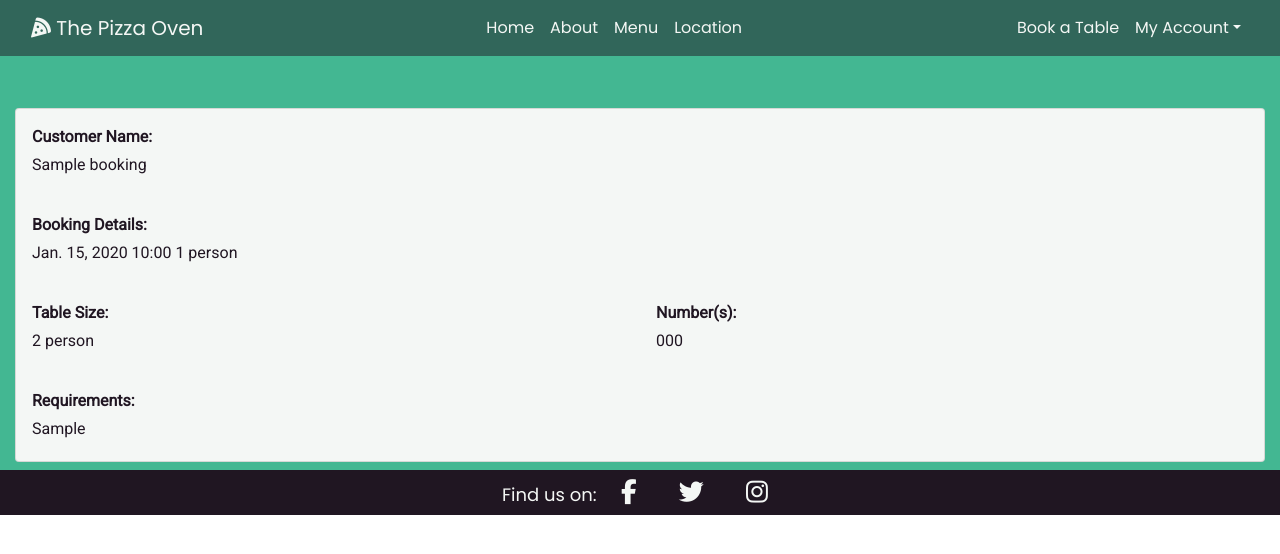
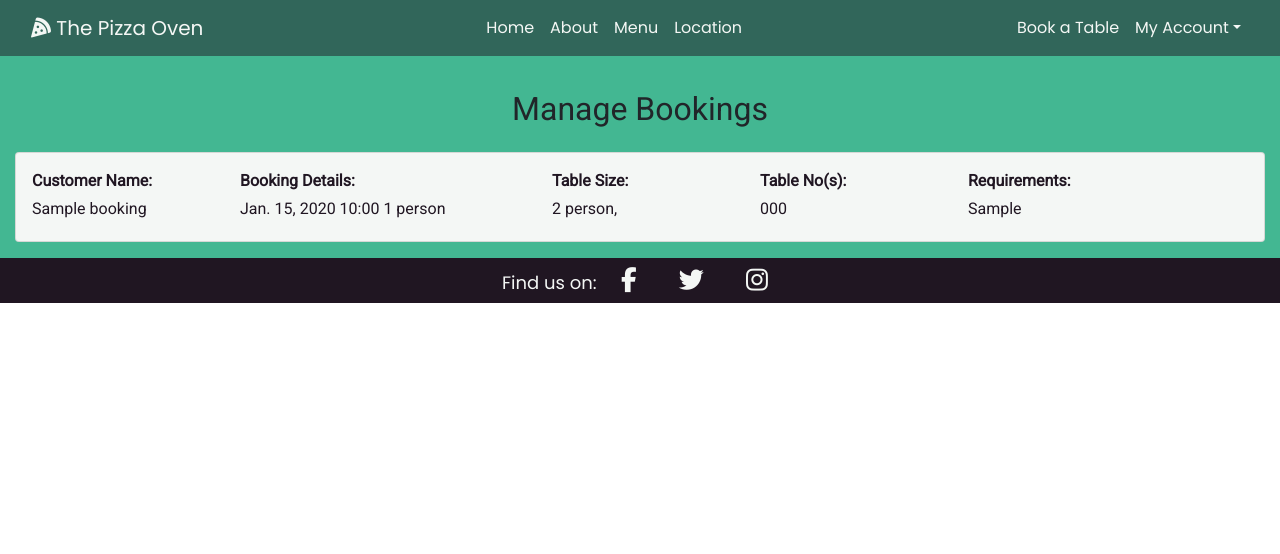
Before and after one commit to Stephanie-Ash/the-pizza-oven, a Django app: page /bookings/manage_bookings in a window 1280 px wide. Shown: the top 554 px of the page. Run offline with Django 3.2, Linux system fonts and the light colour scheme; a user stored in the database is signed in; tables that the repository leaves empty hold one stand-in row (values such as "Sample post"); some libraries are stand-ins or nearby versions.

Commit message:
Add styling for all screen sizes to manage bookings

```diff
--- a/bookings/templates/bookings/manage_bookings.html
+++ b/bookings/templates/bookings/manage_bookings.html
@@ -4,37 +4,38 @@
 <div class="container-fluid bg-color-manage">
     <div class="row">
         <div class="col-12 manage-bookings">
+            <h3 class="text-center mb-4">Manage Bookings</h3>
             {% for booking in bookings %}
-            <div class="card txt-dark bg-color-manage-cards my-2">
+            <div class="card txt-dark bg-color-manage-cards my-3">
                 <div class="row no-gutters">
-                    <div class="col-12">
+                    <div class="col-12 col-sm-6 col-md-3 col-lg-2">
                         <div class="card-body p-3">
                             <p class="mb-1"><strong>Customer Name:</strong></p>
                             <p class="mb-1">{{ booking.name }}</p>
                         </div>
                     </div>
-                    <div class="col-12">
+                    <div class="col-12 col-sm-6 col-md-3">
                         <div class="card-body p-3">
                             <p class="mb-1"><strong>Booking Details:</strong></p>
-                            <p class="mb-1">{{ booking.date }} {{ booking.time|time:"H:i" }} {{ booking.party_size }}
-                                {% if booking.party_size == 1%}person{% else %}people{% endif %}</p>
+                            <p class="mb-1 manage-details">{{ booking.date }} {{ booking.time|time:"H:i" }}</p>
+                            <p class="mb-1 manage-details">{{ booking.party_size }} {% if booking.party_size == 1%}person{% else %}people{% endif %}</p>
                         </div>
                     </div>
-                    <div class="col-6">
+                    <div class="col-6 col-sm-7 col-md-3 col-lg-2">
                         <div class="card-body p-3">
                             <p class="mb-1"><strong>Table Size:</strong></p>
                             {% for table in booking.tables.all %}
-                            <p class="mb-1">{{ table.size }} person</p>
+                            <p class="mb-1 manage-sizes">{{ table.size }} person,</p>
                             {% endfor %}
                         </div>
                     </div>
-                    <div class="col-6">
+                    <div class="col-6 col-sm-5 col-md-3 col-lg-2">
                         <div class="card-body p-3">
-                            <p class="mb-1"><strong>Number(s):</strong></p>
+                            <p class="mb-1"><strong>Table No(s):</strong></p>
                             <p class="mb-1">{{ booking.table_numbers }}</p>
                         </div>
                     </div>
-                    <div class="col-12">
+                    <div class="col-12 col-lg-3">
                         <div class="card-body p-3">
                             <p class="mb-1"><strong>Requirements:</strong></p>
                             <p class="mb-1">{{ booking.special_requirements }}</p>
--- a/static/css/style.css
+++ b/static/css/style.css
@@ -258,7 +258,11 @@ iframe {
 /* ---------------manage_bookings.html--------------- */
 
 .manage-bookings {
-    margin-top: 100px;
+    margin-top: 90px;
+}
+
+.manage-details {
+    display: inline-block;
 }
 
 /* -------------------Media queries------------------ */
@@ -311,6 +315,10 @@ iframe {
         margin-top: auto !important;
         margin-bottom: auto !important;
     }
+
+    .manage-sizes {
+        display: inline-block;
+    }
 }
 
 /* For screens 768px and up */
@@ -342,6 +350,14 @@ iframe {
     .about-content {
         padding-left: 50px !important;
         padding-right: 50px !important;
+    }
+
+    .manage-sizes {
+        display: block;
+    }
+
+    .manage-details {
+        display: block;
     }
 }
 
@@ -438,4 +454,8 @@ iframe {
     .messages {
         left: 25%;
     }
+
+    .manage-details {
+        display: inline-block;
+    }
 }
```
